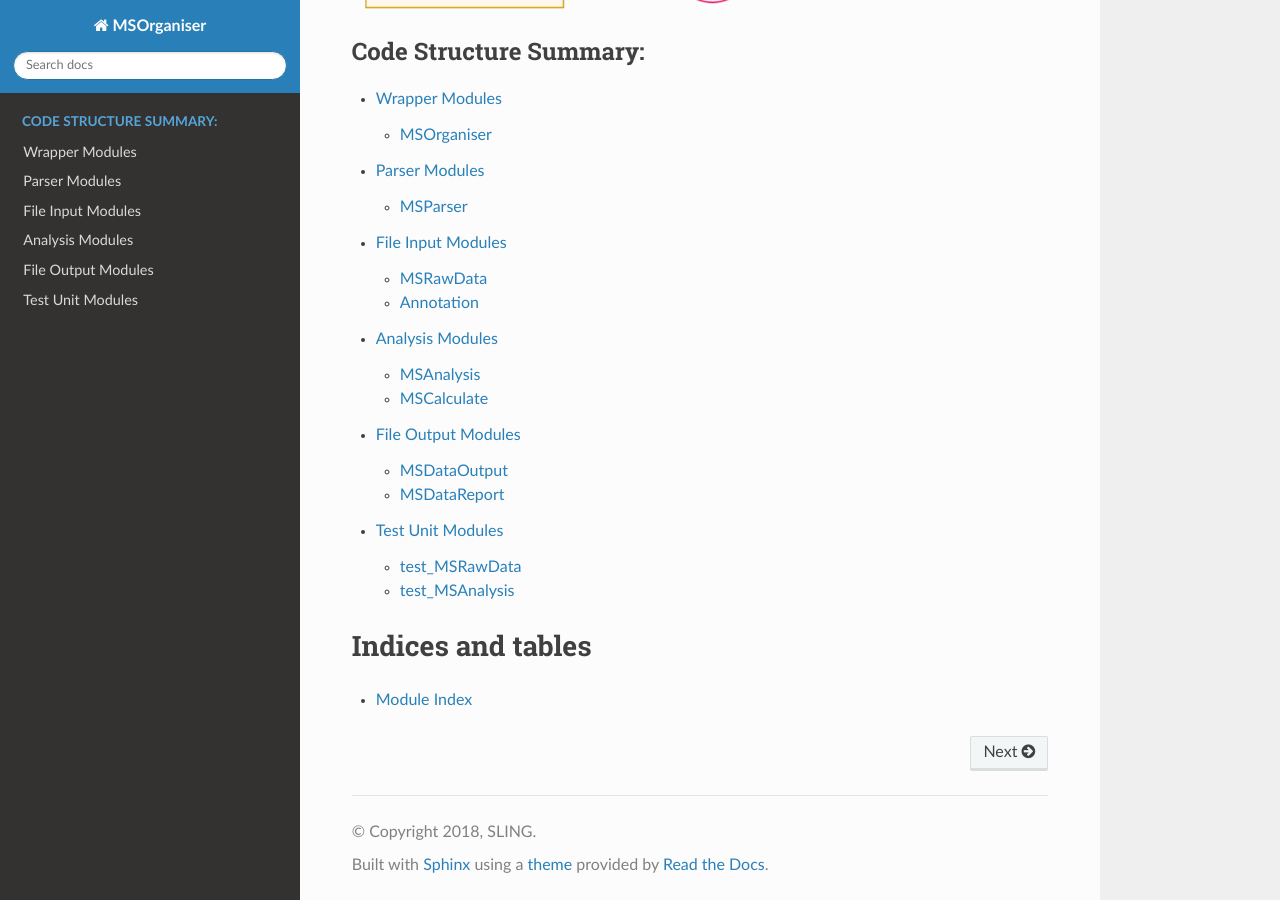
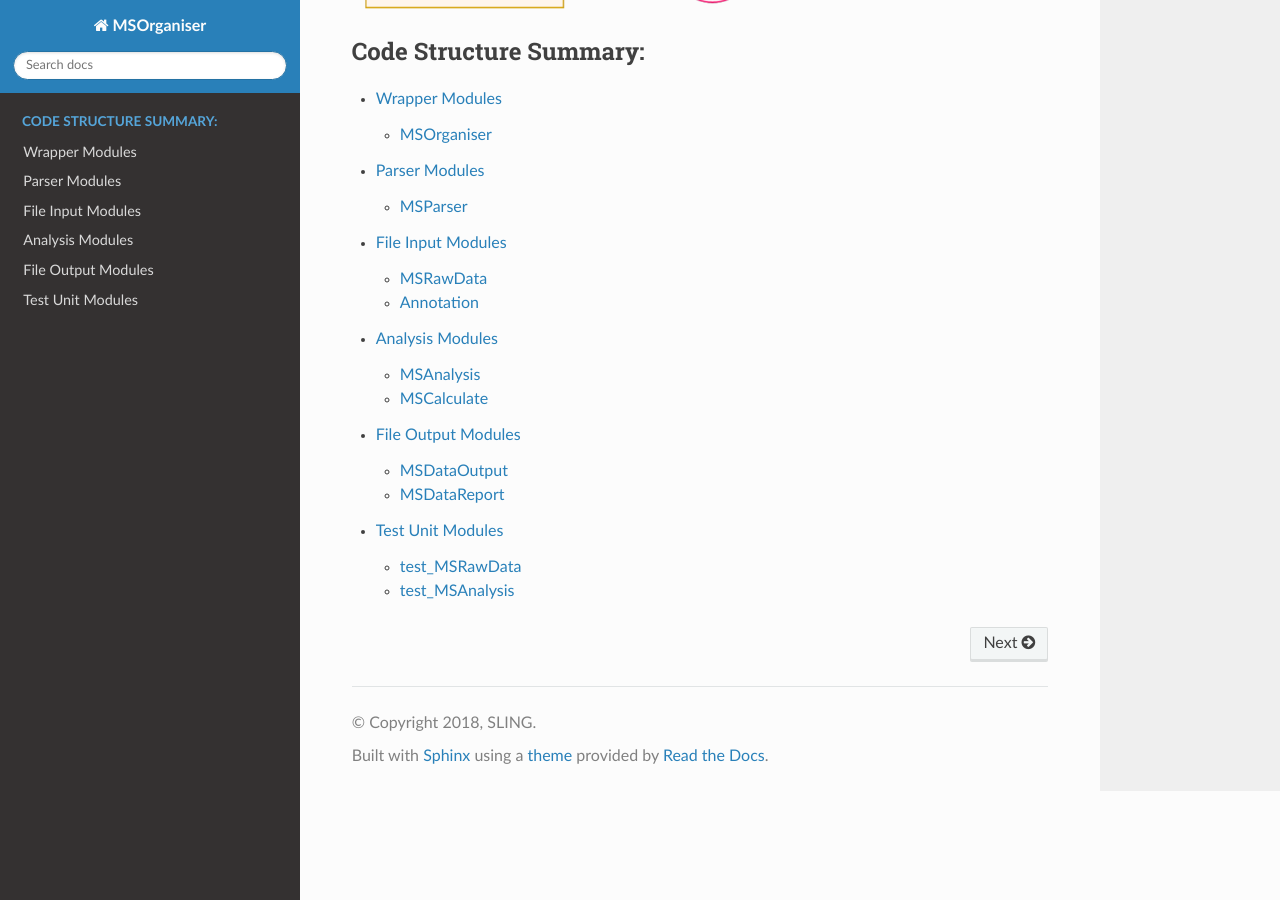
Before and after one commit to SLINGhub/MSOrganiser, a Sphinx documentation site: the page built from docs/source/index.rst, in a window 1280 px wide and 900 px high, scrolled down 762 px. Built offline with Sphinx 7.4.7 and the Read the Docs theme 2.0.0, drawn with Linux system fonts in a browser that asks for light colours.

Commit message:
Remove the Indicies and Table section for html

```diff
--- a/docs/source/index.rst
+++ b/docs/source/index.rst
@@ -27,8 +27,3 @@ Code Structure Outline
    analysis/index
    fileoutput/index
    testunits/index
-
-Indices and tables
-==================
-
-* :ref:`modindex`
```
